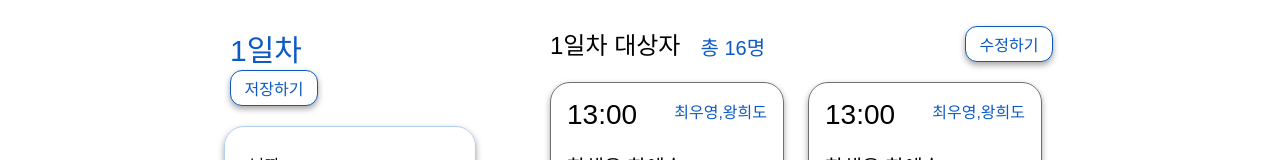
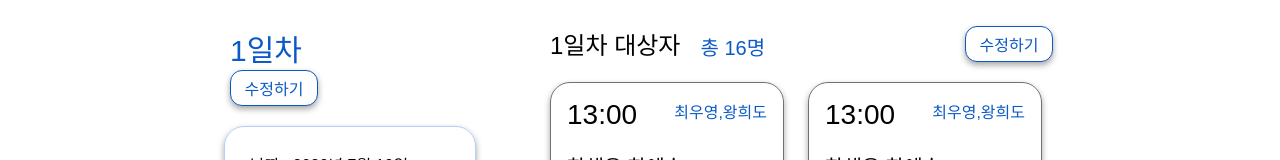
Before and after one commit to Kim-Hyunjo/MoZIP, a React (Create React App) app in the folder front/: page /recruit/schedule2 in a window 1280 px wide. Shown: the part 640-800 px from the top of the page. Built offline with nearby package versions, Linux system fonts and the light colour scheme.

Commit message:
feat: edit

```diff
--- a/front/src/pages/recruit/Schedule2.tsx
+++ b/front/src/pages/recruit/Schedule2.tsx
@@ -3,8 +3,8 @@
 
 
 const Schedule2 = (props: RouteComponentProps<{}>) => {
-    const [edit, setEdit] = useState<boolean[]>([false]);
-    let _temp : boolean[];
+    const [edit, setEdit] = useState<boolean>(false);
+    // let _temp : boolean[];
     const  day = [{day:'1일차', date:'2020년 7월 10일', time:' 오후 4시~7시', site:'동국대학교',total:"총 16명"},
     {day:'1일차' ,date:'2020년 7월 12일', time:' 오후 4시~7시', site:'히히대학교',total:"총 12명"},
     {day:'1일차' ,date:'2020년 7월 13일', time:' 오후 5시~7시', site:'호호대학교',total:"총 12명"}]
@@ -39,8 +39,8 @@
     //     }
     const handleEdit = (event: React.MouseEvent<HTMLButtonElement>) => {
         event.preventDefault();
-        _temp[0] = false;
-        setEdit(_temp);
+        // _temp[0] = false;
+        setEdit(!edit);
     }
     return (
         <div className="schedule">
```
